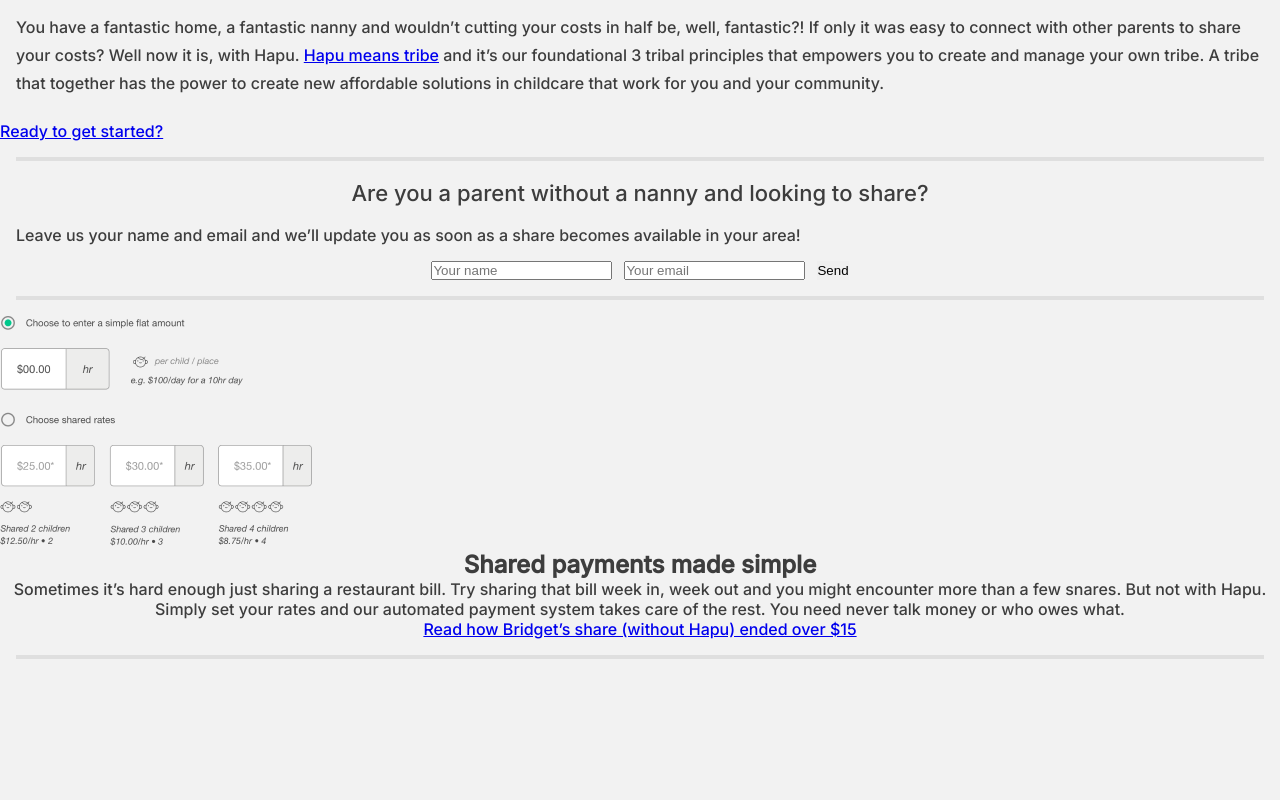
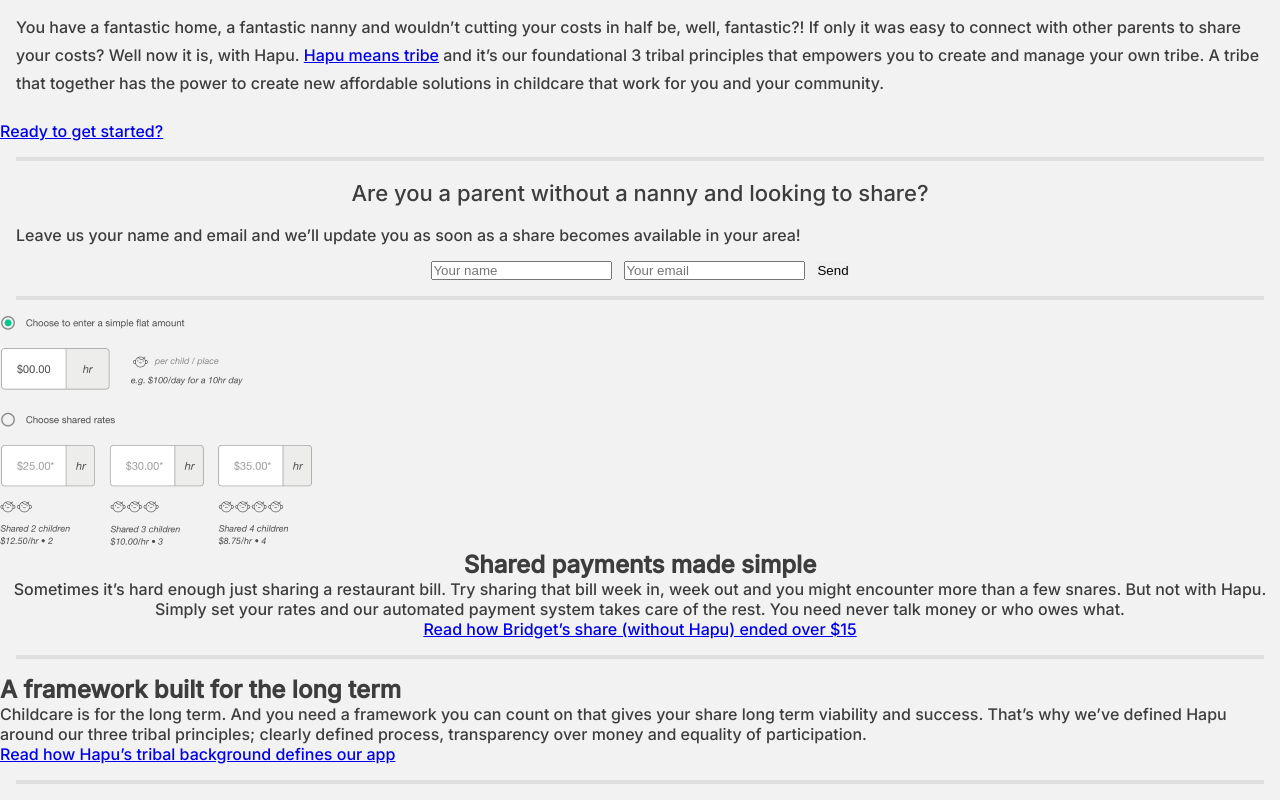
Before and after one commit to walterlbf/react-challenge, a React (Create React App) app: page / in a window 1280 px wide. Shown: the part 1099-1899 px from the top of the page. Before the commit the page ends 1774 px from the top, so only its background shows below. Built offline with nearby package versions, Linux system fonts and the light colour scheme.

Commit message:
principles finalizado

```diff
--- a/src/App.js
+++ b/src/App.js
@@ -1,6 +1,7 @@
 import Contact from "./components/Contact";
 import Header from "./components/Header";
 import Payment from "./components/Payment";
+import Principles from "./components/Principles";
 import Profile from "./components/Profile";
 import Share from "./components/Share";
 import './styles/GlobalCss.css';
@@ -16,6 +17,8 @@
       <div className="divider" />
       <Payment />
       <div className="divider" />
+      <Principles />
+      <div className="divider" />
     </div>
   );
 }
--- /dev/null
+++ b/src/components/Principles.jsx
@@ -0,0 +1,20 @@
+import React from 'react';
+import '../styles/Principles.css';
+
+export default function Principles() {
+  return (
+    <section className="principles-section">
+      <article>
+          <h2 className="principles-title">
+            A framework built for the long term
+          </h2>
+          <p className="principles-p">
+          Childcare is for the long term. And you need a framework you can count on that gives your share long term viability and success. That’s why we’ve defined Hapu around our three tribal principles; clearly defined process, transparency over money and equality of participation.
+          </p>
+          <a className="principles-a" href="/">
+            Read how Hapu’s tribal background defines our app
+          </a>
+      </article>
+    </section>
+  )
+}
--- /dev/null
+++ b/src/styles/Principles.css
@@ -0,0 +1,34 @@
+.principles-section{
+ color: #3D3D3D;
+}
+
+@media (max-width: 360px){
+
+  .principles-section{
+    margin: 16px; /*tentar aplicar nas outras sections*/
+    margin-bottom: 64px;
+    text-align: center;
+
+  }
+
+  .principles-article{
+    text-align: center;
+  }
+
+  .principles-title{
+    font-weight: 500;
+    font-size: 22px;
+    line-height: 32px;
+    display: flex;
+    align-items: center;
+    text-align: center;
+    margin: 64px 42px 16px;
+  }
+
+  .principles-p {
+    font-size: 16px;
+    line-height: 28px;
+    text-align: center;
+    margin: 16px 16px 24px;
+  }
+}
```
